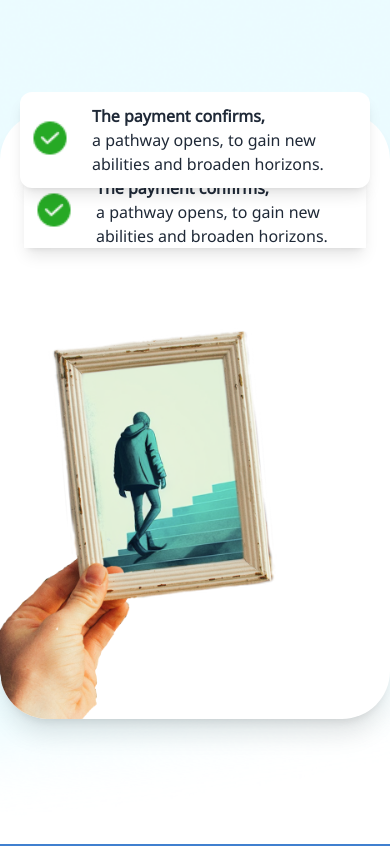
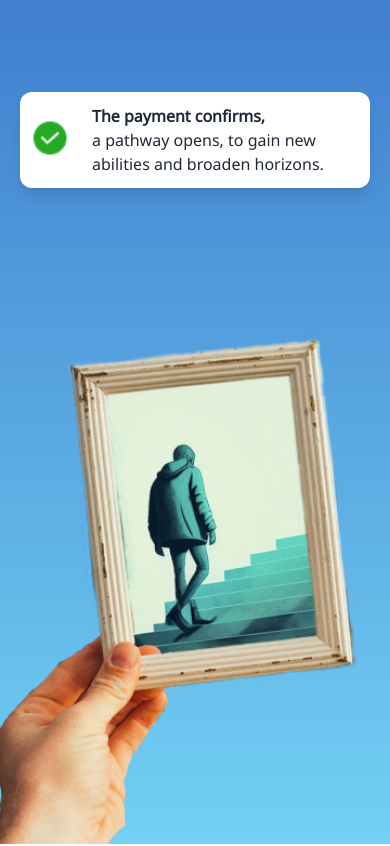
Before and after one commit to Ashish558/ivory-fe, a React (Create React App) app: page /confirmation in a window 390 px wide. Shown: the top 846 px of the page. Built offline with nearby package versions, Linux system fonts and the light colour scheme; no server answers.

Commit message:
fixed a bug

```diff
--- a/src/pages/Learn/Confirmation/Confirmation.jsx
+++ b/src/pages/Learn/Confirmation/Confirmation.jsx
@@ -6,9 +6,9 @@ import style from '../Community/Community.module.css';
 const Confirmation = () => {
     return (
       <>
-        <div className={` h-screen ${style.cusBg} sm:relative sm:px-24`}>
+        <div className={` h-screen ${style.cusBg} sm:relative sm:px-24 hidden sm:block`}>
           <div className=" flex justify-center items-center pt-28">
-            <div className="w-[490px] h-[607px]  bg-white rounded-[48px] shadow-xl relative pt-16">
+            <div className="w-[490px] h-[607px]  bg-white rounded-[48px] shadow-xl relative pt-16 ">
               <div className="shadow-lg sm:shadow-none  flex justify-left gap-3 items-center bg-white mx-6">
                 <img src={greenTik} className="h-[40px] pb-1 px-3" alt="" />
                 <div className="flex flex-col justify-center items-left ">
@@ -18,7 +18,11 @@ const Confirmation = () => {
                   a pathway opens, to gain new abilities and broaden horizons.
                 </div>
               </div>
-              <img src={confimation} className="rounded-b-[48px] w-[300px] absolute bottom-0" alt="" />
+              <img
+                src={confimation}
+                className="rounded-b-[48px] w-[300px] absolute bottom-0"
+                alt=""
+              />
             </div>
           </div>
         </div>
```
